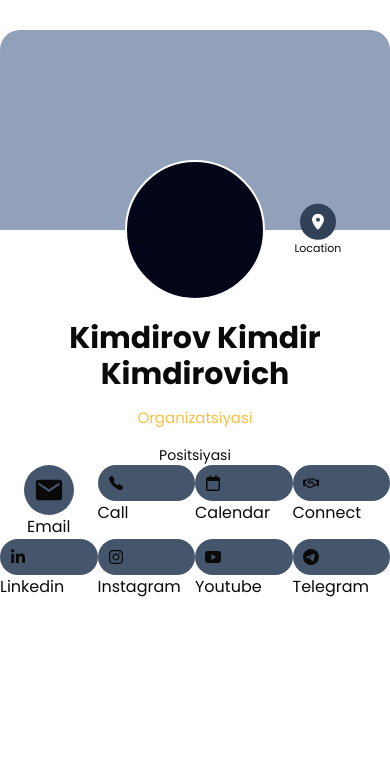
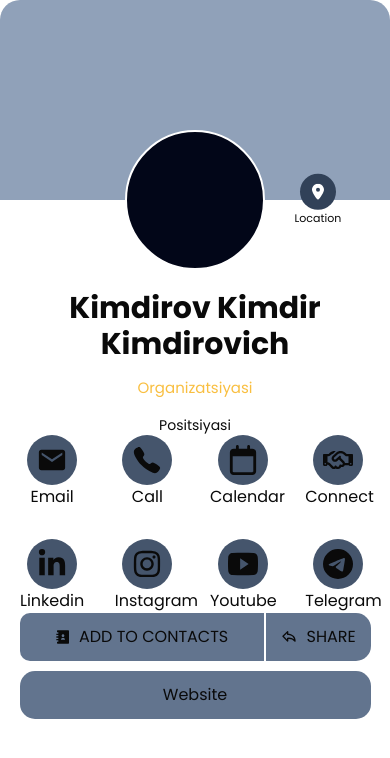
Before and after one commit to ShokhruzKhamzayev/VortexCards, a Next.js app: page /individual/1 in a window 390 px wide. Shown: the top 758 px of the page. Built offline with nearby package versions, Linux system fonts and the light colour scheme.

Commit message:
placed all necessary icons and styled for pc and phone

```diff
--- a/app/globals.css
+++ b/app/globals.css
@@ -124,3 +124,8 @@
     @apply bg-background text-foreground;
   }
 }
+
+.custom-container {
+  max-width: 90%;
+  margin: 0px auto;
+}
--- a/app/individual/[slug]/page.tsx
+++ b/app/individual/[slug]/page.tsx
@@ -2,7 +2,7 @@ import InnerDetails from '@/components/innerDetail'
 import React from 'react'
 
 type PageProps = {
-    params: Promise<{ slug: string }>
+  params: Promise<{ slug: string }>
 }
 
 export default async function Individual({params}: PageProps) {
--- /dev/null
+++ b/app/individual/page.tsx
@@ -0,0 +1,5 @@
+export default function Individual() {
+  return (
+    <div>Individual</div>
+  )
+}
--- a/app/page.tsx
+++ b/app/page.tsx
@@ -1,8 +1,11 @@
+import Link from "next/link";
 
 export default function Home() {
   return (
     <div>
       <h1>Test</h1>
+      <Link href={'/individual'}>individuallar</Link>
+      <Link href={'/organization'}>Organizatsiyalar</Link>
     </div>
   );
 }
--- a/components/innerDetail.tsx
+++ b/components/innerDetail.tsx
@@ -1,13 +1,15 @@
-import React from 'react'
+import { BiShare } from 'react-icons/bi'
 import { BsTelegram } from 'react-icons/bs'
-import { CiMail } from 'react-icons/ci'
 import { FaInstagram, FaLinkedinIn, FaLocationDot, FaRegCalendar, FaRegHandshake } from 'react-icons/fa6'
 import { IoMdMail } from 'react-icons/io'
 import { IoCall, IoLogoYoutube } from 'react-icons/io5'
+import { RiContactsBook3Fill } from 'react-icons/ri'
+import { Button } from './ui/button'
+import { Drawer, DrawerContent, DrawerDescription, DrawerFooter, DrawerHeader, DrawerTitle, DrawerTrigger } from './ui/drawer'
 
 export default function InnerDetails({slug}: {slug: string}) {
   return (
-    <div className='max-w-[500px] mx-auto my-[30px] rounded-[20px]'>
+    <div className='max-w-[500px] mx-auto  md:my-[30px] rounded-[20px]'>
         <div className="starter">
             <div className="banner relative">
                 <div className='w-full h-[200px] rounded-t-[20px] bg-slate-400'></div>
@@ -22,64 +24,89 @@ export default function InnerDetails({slug}: {slug: string}) {
             </div>
             </div>
         </div>
+        <div className="custom-container">
         <div className="posAndLinks">
             <div className='text-center space-y-[15px] mt-[90px]'>
-                <h1 className='font-[700] text-[1.875rem] leading-[2.25rem] text-balance mx-[50px]'>Kimdirov Kimdir Kimdirovich</h1>
+                <h1 className='font-[700] text-[1.875rem] leading-[2.25rem] text-balance'>Kimdirov Kimdir Kimdirovich</h1>
                 <h3 className='text-[#f9bf41] text-[15px] '>Organizatsiyasi</h3>
                 <h3 className='text-[.875rem] leading-[1.25rem]'>Positsiyasi</h3>
             </div>
-            <div className='grid grid-cols-4'>
+            <div className='grid grid-cols-4 gap-[30px]'>
                 <div className="email text-center text-[">
                     <div className='bg-slate-600 p-[10px] w-fit rounded-full mx-auto'>
                     <IoMdMail size={30} />
                     </div>
                     Email
                 </div>
-                <div className="call">
-                    <div className='bg-slate-600 p-[10px] rounded-full'>
-                        <IoCall />
+                <div className="email text-center text-[">
+                    <div className='bg-slate-600 p-[10px] w-fit rounded-full mx-auto'>
+                    <IoCall size={30} />
                     </div>
                     Call
                 </div>
-                <div className="calendar">
-                    <div className='bg-slate-600 p-[10px] rounded-full'>
-                        <FaRegCalendar />
+                <div className="email text-center text-[">
+                    <div className='bg-slate-600 p-[10px] w-fit rounded-full mx-auto'>
+                    <FaRegCalendar size={30} />
                     </div>
                     Calendar
                 </div>
-                <div className="connect">
-                    <div className='bg-slate-600 p-[10px] rounded-full'>
-                        <FaRegHandshake />
+                <div className="email text-center text-[">
+                    <div className='bg-slate-600 p-[10px] w-fit rounded-full mx-auto'>
+                    <FaRegHandshake size={30} />
                     </div>
                     Connect
                 </div>
-                <div className="linkedin">
-                    <div className='bg-slate-600 p-[10px] rounded-full'>
-                        <FaLinkedinIn />
+                <div className="email text-center text-[">
+                    <div className='bg-slate-600 p-[10px] w-fit rounded-full mx-auto'>
+                    <FaLinkedinIn size={30} />
                     </div>
                     Linkedin
                 </div>
-                <div className="instagram">
-                    <div className='bg-slate-600 p-[10px] rounded-full'>
-                        <FaInstagram />
+                <div className="email text-center text-[">
+                    <div className='bg-slate-600 p-[10px] w-fit rounded-full mx-auto'>
+                    <FaInstagram size={30} />
                     </div>
                     Instagram
                 </div>
-                <div className="youtube">
-                    <div className='bg-slate-600 p-[10px] rounded-full'>
-                        <IoLogoYoutube />
+                <div className="email text-center text-[">
+                    <div className='bg-slate-600 p-[10px] w-fit rounded-full mx-auto'>
+                    <IoLogoYoutube size={30} />
                     </div>
                     Youtube
                 </div>
-                <div className="telegram">
-                    <div className='bg-slate-600 p-[10px] rounded-full'>
-                        <BsTelegram />
+                <div className="email text-center text-[">
+                    <div className='bg-slate-600 p-[10px] w-fit rounded-full mx-auto'>
+                    <BsTelegram size={30} />
                     </div>
                     Telegram
                 </div>
             </div>
         </div>
-
+        <div className="share flex justify-between gap-[2px]">
+            <button className='flex items-center gap-[0.5rem] w-[70%] bg-slate-500 rounded-l-[10px] p-[0.75rem] justify-center'>
+                <RiContactsBook3Fill />
+                ADD TO CONTACTS
+            </button>
+            <Drawer>
+                <DrawerTrigger className='flex items-center gap-[10px] w-[30%] bg-slate-500 rounded-r-[15px] p-[0.75rem] justify-center'>
+                    <BiShare/>
+                    SHARE
+                </DrawerTrigger>
+                <DrawerContent className='max-w-[700px] mx-auto'>
+                <DrawerHeader>
+                <DrawerTitle>Are you absolutely sure?</DrawerTitle>
+                <DrawerDescription>This action cannot be undone.</DrawerDescription>
+                </DrawerHeader>
+                <DrawerFooter>
+                <Button>Submit</Button>
+                </DrawerFooter>
+            </DrawerContent>
+            </Drawer>
+        </div>
+        <button className='w-full flex justify-center items-center p-[0.75rem] bg-slate-500 rounded-[15px] mt-[10px]'>
+            Website
+        </button>
+        </div>
     </div>
   )
 }
--- /dev/null
+++ b/components/ui/button.tsx
@@ -0,0 +1,58 @@
+import * as React from "react"
+import { Slot } from "@radix-ui/react-slot"
+import { cva, type VariantProps } from "class-variance-authority"
+
+import { cn } from "@/lib/utils"
+
+const buttonVariants = cva(
+  "inline-flex items-center justify-center gap-2 whitespace-nowrap rounded-md text-sm font-medium transition-[color,box-shadow] disabled:pointer-events-none disabled:opacity-50 [&_svg]:pointer-events-none [&_svg:not([class*='size-'])]:size-4 shrink-0 [&_svg]:shrink-0 outline-none focus-visible:border-ring focus-visible:ring-ring/50 focus-visible:ring-[3px] aria-invalid:ring-destructive/20 dark:aria-invalid:ring-destructive/40 aria-invalid:border-destructive",
+  {
+    variants: {
+      variant: {
+        default:
+          "bg-primary text-primary-foreground shadow-xs hover:bg-primary/90",
+        destructive:
+          "bg-destructive text-white shadow-xs hover:bg-destructive/90 focus-visible:ring-destructive/20 dark:focus-visible:ring-destructive/40",
+        outline:
+          "border border-input bg-background shadow-xs hover:bg-accent hover:text-accent-foreground",
+        secondary:
+          "bg-secondary text-secondary-foreground shadow-xs hover:bg-secondary/80",
+        ghost: "hover:bg-accent hover:text-accent-foreground",
+        link: "text-primary underline-offset-4 hover:underline",
+      },
+      size: {
+        default: "h-9 px-4 py-2 has-[>svg]:px-3",
+        sm: "h-8 rounded-md gap-1.5 px-3 has-[>svg]:px-2.5",
+        lg: "h-10 rounded-md px-6 has-[>svg]:px-4",
+        icon: "size-9",
+      },
+    },
+    defaultVariants: {
+      variant: "default",
+      size: "default",
+    },
+  }
+)
+
+function Button({
+  className,
+  variant,
+  size,
+  asChild = false,
+  ...props
+}: React.ComponentProps<"button"> &
+  VariantProps<typeof buttonVariants> & {
+    asChild?: boolean
+  }) {
+  const Comp = asChild ? Slot : "button"
+
+  return (
+    <Comp
+      data-slot="button"
+      className={cn(buttonVariants({ variant, size, className }))}
+      {...props}
+    />
+  )
+}
+
+export { Button, buttonVariants }
--- /dev/null
+++ b/components/ui/drawer.tsx
@@ -0,0 +1,132 @@
+"use client"
+
+import * as React from "react"
+import { Drawer as DrawerPrimitive } from "vaul"
+
+import { cn } from "@/lib/utils"
+
+function Drawer({
+  ...props
+}: React.ComponentProps<typeof DrawerPrimitive.Root>) {
+  return <DrawerPrimitive.Root data-slot="drawer" {...props} />
+}
+
+function DrawerTrigger({
+  ...props
+}: React.ComponentProps<typeof DrawerPrimitive.Trigger>) {
+  return <DrawerPrimitive.Trigger data-slot="drawer-trigger" {...props} />
+}
+
+function DrawerPortal({
+  ...props
+}: React.ComponentProps<typeof DrawerPrimitive.Portal>) {
+  return <DrawerPrimitive.Portal data-slot="drawer-portal" {...props} />
+}
+
+function DrawerClose({
+  ...props
+}: React.ComponentProps<typeof DrawerPrimitive.Close>) {
+  return <DrawerPrimitive.Close data-slot="drawer-close" {...props} />
+}
+
+function DrawerOverlay({
+  className,
+  ...props
+}: React.ComponentProps<typeof DrawerPrimitive.Overlay>) {
+  return (
+    <DrawerPrimitive.Overlay
+      data-slot="drawer-overlay"
+      className={cn(
+        "data-[state=open]:animate-in data-[state=closed]:animate-out data-[state=closed]:fade-out-0 data-[state=open]:fade-in-0 fixed inset-0 z-50 bg-black/80",
+        className
+      )}
+      {...props}
+    />
+  )
+}
+
+function DrawerContent({
+  className,
+  children,
+  ...props
+}: React.ComponentProps<typeof DrawerPrimitive.Content>) {
+  return (
+    <DrawerPortal data-slot="drawer-portal">
+      <DrawerOverlay />
+      <DrawerPrimitive.Content
+        data-slot="drawer-content"
+        className={cn(
+          "group/drawer-content bg-background fixed z-50 flex h-auto flex-col",
+          "data-[vaul-drawer-direction=top]:inset-x-0 data-[vaul-drawer-direction=top]:top-0 data-[vaul-drawer-direction=top]:mb-24 data-[vaul-drawer-direction=top]:max-h-[80vh] data-[vaul-drawer-direction=top]:rounded-b-lg",
+          "data-[vaul-drawer-direction=bottom]:inset-x-0 data-[vaul-drawer-direction=bottom]:bottom-0 data-[vaul-drawer-direction=bottom]:mt-24 data-[vaul-drawer-direction=bottom]:max-h-[80vh] data-[vaul-drawer-direction=bottom]:rounded-t-lg",
+          "data-[vaul-drawer-direction=right]:inset-y-0 data-[vaul-drawer-direction=right]:right-0 data-[vaul-drawer-direction=right]:w-3/4 data-[vaul-drawer-direction=right]:sm:max-w-sm",
+          "data-[vaul-drawer-direction=left]:inset-y-0 data-[vaul-drawer-direction=left]:left-0 data-[vaul-drawer-direction=left]:w-3/4 data-[vaul-drawer-direction=left]:sm:max-w-sm",
+          className
+        )}
+        {...props}
+      >
+        <div className="bg-muted mx-auto mt-4 hidden h-2 w-[100px] shrink-0 rounded-full group-data-[vaul-drawer-direction=bottom]/drawer-content:block" />
+        {children}
+      </DrawerPrimitive.Content>
+    </DrawerPortal>
+  )
+}
+
+function DrawerHeader({ className, ...props }: React.ComponentProps<"div">) {
+  return (
+    <div
+      data-slot="drawer-header"
+      className={cn("flex flex-col gap-1.5 p-4", className)}
+      {...props}
+    />
+  )
+}
+
+function DrawerFooter({ className, ...props }: React.ComponentProps<"div">) {
+  return (
+    <div
+      data-slot="drawer-footer"
+      className={cn("mt-auto flex flex-col gap-2 p-4", className)}
+      {...props}
+    />
+  )
+}
+
+function DrawerTitle({
+  className,
+  ...props
+}: React.ComponentProps<typeof DrawerPrimitive.Title>) {
+  return (
+    <DrawerPrimitive.Title
+      data-slot="drawer-title"
+      className={cn("text-foreground font-semibold", className)}
+      {...props}
+    />
+  )
+}
+
+function DrawerDescription({
+  className,
+  ...props
+}: React.ComponentProps<typeof DrawerPrimitive.Description>) {
+  return (
+    <DrawerPrimitive.Description
+      data-slot="drawer-description"
+      className={cn("text-muted-foreground text-sm", className)}
+      {...props}
+    />
+  )
+}
+
+export {
+  Drawer,
+  DrawerPortal,
+  DrawerOverlay,
+  DrawerTrigger,
+  DrawerClose,
+  DrawerContent,
+  DrawerHeader,
+  DrawerFooter,
+  DrawerTitle,
+  DrawerDescription,
+}
--- a/package.json
+++ b/package.json
@@ -9,6 +9,8 @@
     "lint": "next lint"
   },
   "dependencies": {
+    "@radix-ui/react-dialog": "^1.1.6",
+    "@radix-ui/react-slot": "^1.1.2",
     "class-variance-authority": "^0.7.1",
     "clsx": "^2.1.1",
     "lucide-react": "^0.479.0",
@@ -18,7 +20,8 @@
     "react-dom": "^19.0.0",
     "react-icons": "^5.5.0",
     "tailwind-merge": "^3.0.2",
-    "tailwindcss-animate": "^1.0.7"
+    "tailwindcss-animate": "^1.0.7",
+    "vaul": "^1.1.2"
   },
   "devDependencies": {
     "@eslint/eslintrc": "^3",
```
Also changed, not shown: 1 other file (tests, documents, lock files or other folders).
